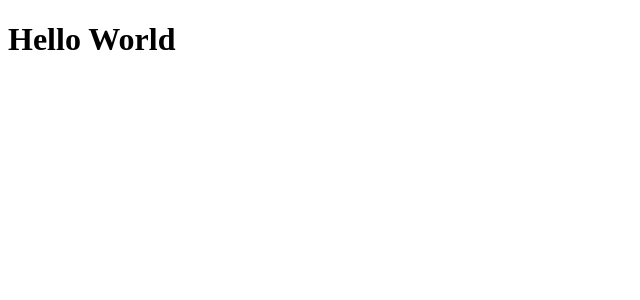
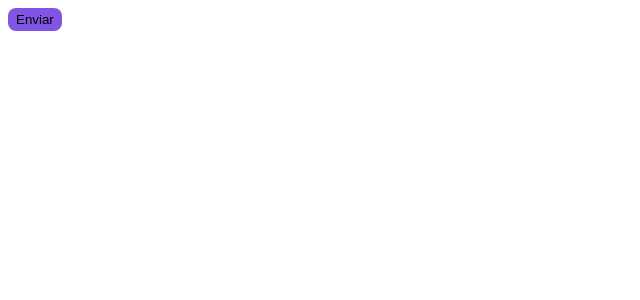
Before and after one commit to felipengr/ignite-shop, a Next.js app: page / in a window 1280 px wide. Shown: the top 300 px of the page, without its empty margins (0-640 px from the left). Built offline with nearby package versions, Linux system fonts and the light colour scheme.

Commit message:
Configurando Stitches

```diff
--- a/package.json
+++ b/package.json
@@ -9,6 +9,7 @@
     "lint": "next lint"
   },
   "dependencies": {
+    "@stitches/react": "^1.2.8",
     "next": "13.2.3",
     "react": "18.2.0",
     "react-dom": "18.2.0"
--- a/src/pages/_document.tsx
+++ b/src/pages/_document.tsx
@@ -1,4 +1,5 @@
 import { Html, Head, Main, NextScript } from 'next/document'
+import { getCssText } from '../styles';
 
 export default function Document() {
     return (
@@ -8,6 +9,7 @@
                 <link rel="preconnect" href="https://fonts.gstatic.com" crossOrigin="anonymous" />
                 <link rel="icon" href="fav.svg" />
                 <link href="https://fonts.googleapis.com/css2?family=Roboto:ital,wght@0,100;0,300;0,400;0,500;0,700;0,900;1,100;1,300;1,400;1,500;1,700;1,900&display=swap" rel="stylesheet" />
+                <style id="stitches" dangerouslySetInnerHTML={{ __html: getCssText() }} />
             </Head>
             <body>
                 <Main />
--- a/src/pages/index.tsx
+++ b/src/pages/index.tsx
@@ -1,5 +1,14 @@
+import { styled } from "../styles"
+
+const Button = styled('button', {
+  backgroundColor: '$rocketseat',
+  borderRadius: 8,
+  border: 0,
+  padding: '4px 8px'
+})
+
 export default function Home() {
   return (
-    <h1>Hello World</h1>
+    <Button>Enviar</Button>
   )
 }
--- /dev/null
+++ b/src/styles/index.ts
@@ -0,0 +1,18 @@
+import { createStitches } from "@stitches/react";
+
+export const {
+    config,
+    styled,
+    css,
+    globalCss,
+    keyframes,
+    getCssText,
+    theme,
+    createTheme
+} = createStitches({
+    theme: {
+        colors: {
+            rocketseat: "#8254e6"
+        }
+    }
+})
```
Also changed, not shown: 2 other files (tests, documents, lock files or other folders).
